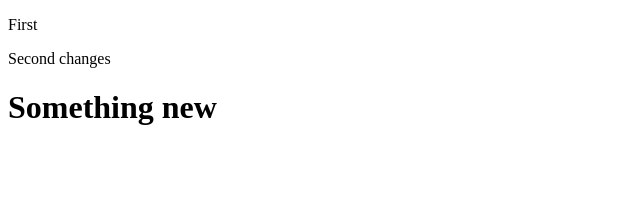
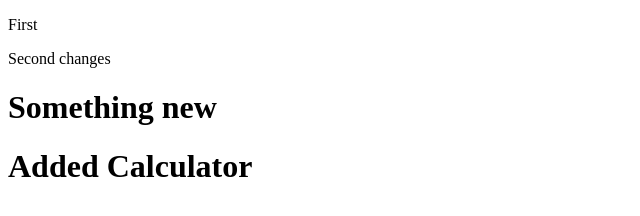
Before and after one commit to Akezh/Calculator, a plain HTML site: page index.html in a window 1280 px wide. Shown: the whole page, without its empty margins (0-640 px from the left). Drawn offline with Linux system fonts and the light colour scheme.

Commit message:
feature/calculator

```diff
--- a/index.html
+++ b/index.html
@@ -5,6 +5,7 @@
   <p>First</p>
   <p>Second changes</p>
   <h1>Something new</h1>
+  <h1>Added Calculator</h1>
 </body>
 
 </html>
```
